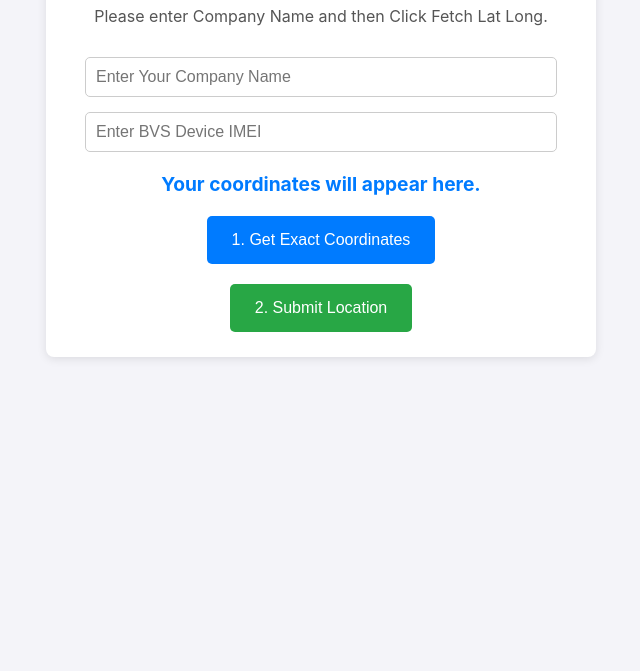
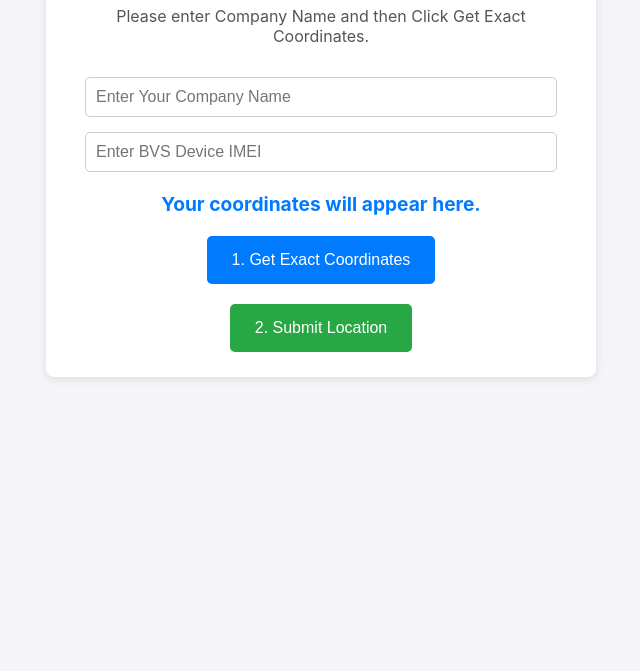
Before and after one commit to AbdulRehman6162/bvs-location-tool, a plain HTML site: page index.html in a window 1280 px wide. Shown: the part 129-800 px from the top of the page, without its empty margins (319-959 px from the left). Drawn offline with Linux system fonts and the light colour scheme.

Commit message:
Update index.html

```diff
--- a/index.html
+++ b/index.html
@@ -20,7 +20,7 @@
 
     <div class="container">
         <h1>BVS Device Location</h1>
-        <p>Please enter Company Name and then Click Fetch Lat Long.</p>
+        <p>Please enter Company Name and then Click Get Exact Coordinates.</p>
 
         <form id="location-form" method="GET" action="https://script.google.com/macros/s/AKfycbwOpc7Di6b1ONVwFSc0xH_cUhPvTwQLJscWf5P03-aa7ULljOi4KXk8hGhITUZeLdQsXQ/exec">
 
```
